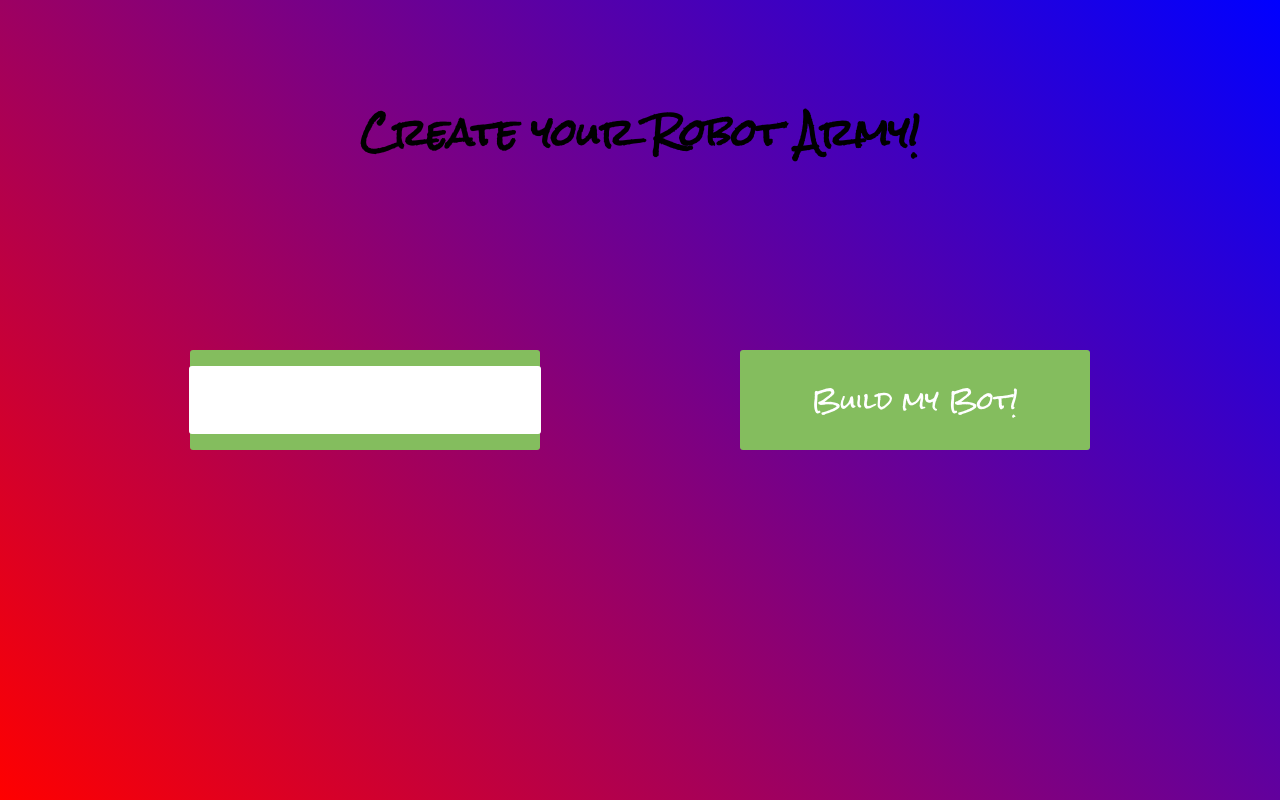
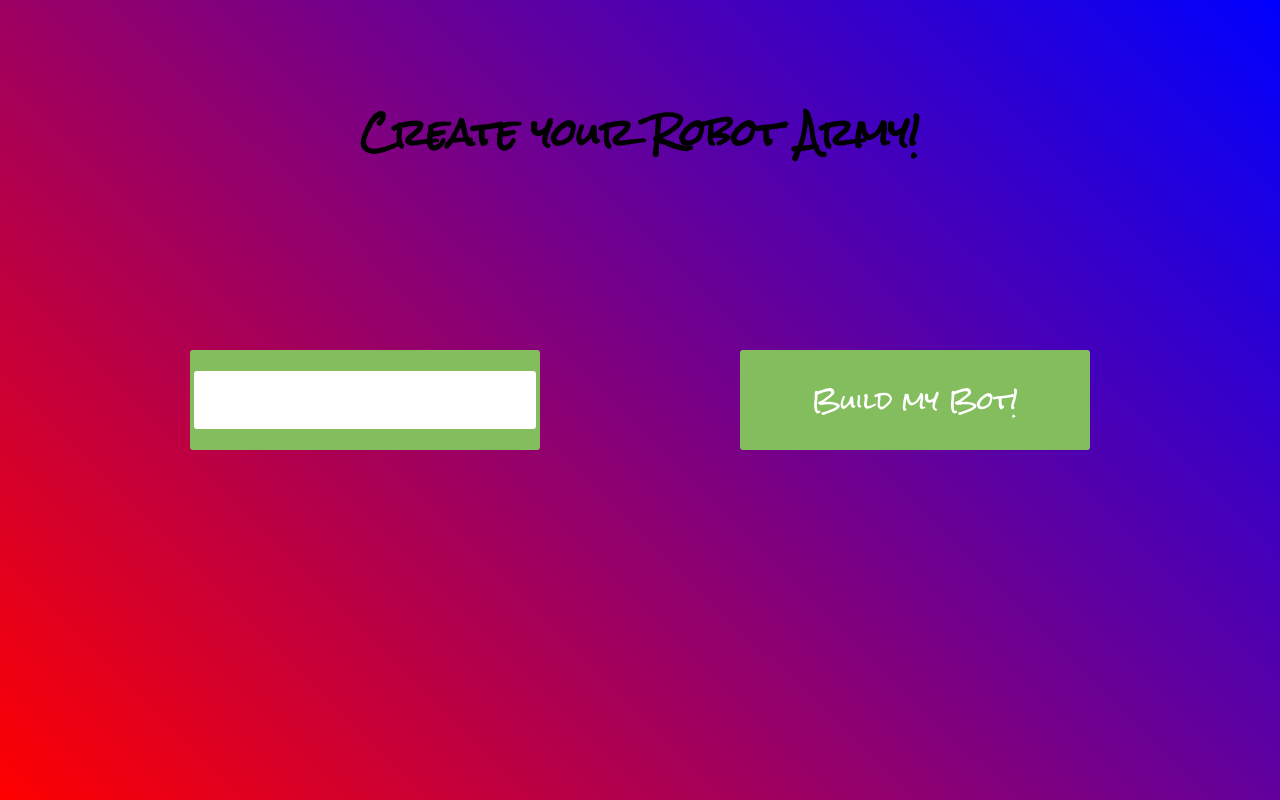
Before and after one commit to tylerthomasallen/robots, a React (Create React App) app: page / in a window 1280 px wide. Built offline with nearby package versions, Linux system fonts and the light colour scheme.

Commit message:
Refactor components

```diff
--- a/src/api/index.js
+++ /dev/null
@@ -1,5 +0,0 @@
-
-export const getRobot = async (input) => {
-  const imageUrl = await fetch(`https://robohash.org/${input}`);
-  return imageUrl.url
-}
--- a/src/assets/styles/form.scss
+++ b/src/assets/styles/form.scss
@@ -25,7 +25,7 @@
     font-size: 20px;
     border: none;
     border-radius: 3px;
-    padding: 10px;
+    padding: 5px;
     color: black;
     font-family: $primary-font;
   }
--- a/src/assets/styles/resets.scss
+++ b/src/assets/styles/resets.scss
@@ -25,6 +25,13 @@ time, mark, audio, video {
 
 }
 
+input:focus,
+select:focus,
+textarea:focus,
+button:focus {
+  outline: none;
+}
+
 h1 {
   font-size: 36px;
 }
--- a/src/components/App.js
+++ b/src/components/App.js
@@ -1,10 +1,10 @@
 import React from 'react';
-import Form from './form';
+import Robots from './robots';
 
 const App = () => {
   return(
     <div className="parent">
-      <Form />
+      <Robots />
     </div>
   );
 }
--- a/src/components/form/index.js
+++ b/src/components/form/index.js
@@ -1,51 +1,33 @@
 import React, { Component } from 'react';
-import { getRobot } from '../../api';
 import debounce from 'lodash/debounce'
-import Robot from '../robot';
 
 class Form extends Component {
   constructor(props) {
     super(props);
 
     this.state = {
-      input: '',
-      loading: false,
-      robots: []
+      input: ''
     }
 
     this.handleChange = this.handleChange.bind(this);
-
     this.handleSubmit = this.handleSubmit.bind(this);
-    this.handleSubmit = debounce(this.handleSubmit, 500);
+    this.handleSubmit = debounce(this.handleSubmit, 1000);
 
     this.handleKeyPress = this.handleKeyPress.bind(this);
     this.buttonText = this.buttonText.bind(this);
-    this.renderRobots = this.renderRobots.bind(this);
-
-    this.handleLoading = this.handleLoading.bind(this);
-
-    this.deleteRobot = this.deleteRobot.bind(this);
   }
 
   handleChange( { currentTarget: { value } } ) {
     this.setState({input: value})
   }
 
-  async handleSubmit() {
-    const { input, robots } = this.state;
+  handleSubmit() {
+    const { input } = this.state;
+    const { addRobot } = this.props;
 
-    if (!robots.includes(input)) {
-      await this.setState( { loading: true } )
+    addRobot(input)
 
-      robots.push(input)
-      await this.setState( { robots });
-
-      await this.setState( { input: ''} );
-
-    } else {
-      alert("You've already made that robot!")
-    }
-
+    this.setState( { input: '' } )
   }
 
   handleKeyPress({ key }) {
@@ -54,34 +36,8 @@ class Form extends Component {
     }
   }
 
-  async handleLoading() {
-    await this.setState( { loading: false } )
-  }
-
-  renderRobots() {
-    const { robots } = this.state;
-    return(
-    <div className="inner-container">
-      {robots.map((name, idx ) => {
-        return <Robot name={name} handleLoading={this.handleLoading} deleteRobot={this.deleteRobot} key={`${name}-${idx}`}/>
-      })}
-    </div>
-    )
-  }
-
-  deleteRobot(name) {
-    const { robots } = this.state;
-    const idx = robots.indexOf(name);
-    if (idx !== -1) {
-      robots.splice(idx, 1)
-    }
-
-    this.setState( { robots } )
-
-  }
-
   buttonText() {
-    const { loading } = this.state;
+    const { loading } = this.props;
 
     if (loading) {
       return "Loading..."
@@ -96,18 +52,12 @@ class Form extends Component {
     return(
       <div className="parent" onKeyPress={this.handleKeyPress}>
 
-      <div className="inner-container">
-        <h1>Create your Robot Army!</h1>
-      </div>
-
         <div className="inner-container">
           <div className="button">
             <input type="text" value={input} onChange={this.handleChange} />
           </div>
           <span className="button" onClick={this.handleSubmit}>{this.buttonText()}</span>
         </div>
-
-        {this.renderRobots()}
       </div>
     )
   }
--- /dev/null
+++ b/src/components/robots/index.js
@@ -0,0 +1,82 @@
+import React, { Component } from 'react';
+import Robot from './robot';
+import Form from '../form';
+
+class Robots extends Component {
+  constructor(props) {
+    super(props)
+
+    this.state = {
+      robots: [],
+      loading: false
+    }
+
+    this.addRobot = this.addRobot.bind(this);
+    this.deleteRobot = this.deleteRobot.bind(this);
+    this.handleLoading = this.handleLoading.bind(this);
+  }
+
+  componentDidMount() {
+    let robots = localStorage.getItem('robots');
+    debugger;
+
+    if (robots !== null) {
+      robots = JSON.parse(robots);
+      this.setState( { robots } )
+    }
+  }
+
+  addRobot(input) {
+    const { robots } = this.state;
+
+    if (!robots.includes(input)) {
+      this.setState( { loading: true } )
+      robots.push(input);
+      this.setState( { robots } )
+      localStorage.setItem('robots', JSON.stringify(robots))
+
+    } else {
+      alert(`${input} has already been added to your Army!`)
+    }
+
+  }
+
+  deleteRobot(name) {
+    const { robots } = this.state;
+    const idx = robots.indexOf(name);
+    if (idx !== -1) {
+      robots.splice(idx, 1)
+    }
+
+    this.setState( { robots } )
+    localStorage.setItem('robots', JSON.stringify(robots))
+  }
+
+  async handleLoading() {
+    await this.setState( { loading: false } )
+  }
+
+  render() {
+    const { robots, loading } = this.state;
+
+    return(
+    <div className="parent">
+
+      <div className="inner-container">
+        <h1>Create your Robot Army!</h1>
+      </div>
+
+      <Form loading={loading} addRobot={this.addRobot} />
+
+      <div className="inner-container">
+        {robots.map((name, idx ) => {
+          return <Robot name={name} handleLoading={this.handleLoading} deleteRobot={this.deleteRobot} key={`${name}-${idx}`}/>
+        })}
+      </div>
+
+    </div>
+    )
+  }
+}
+
+export default Robots;
```
Also changed, not shown: src/components/robots/robot.js (renamed from src/components/robot/index.js).
